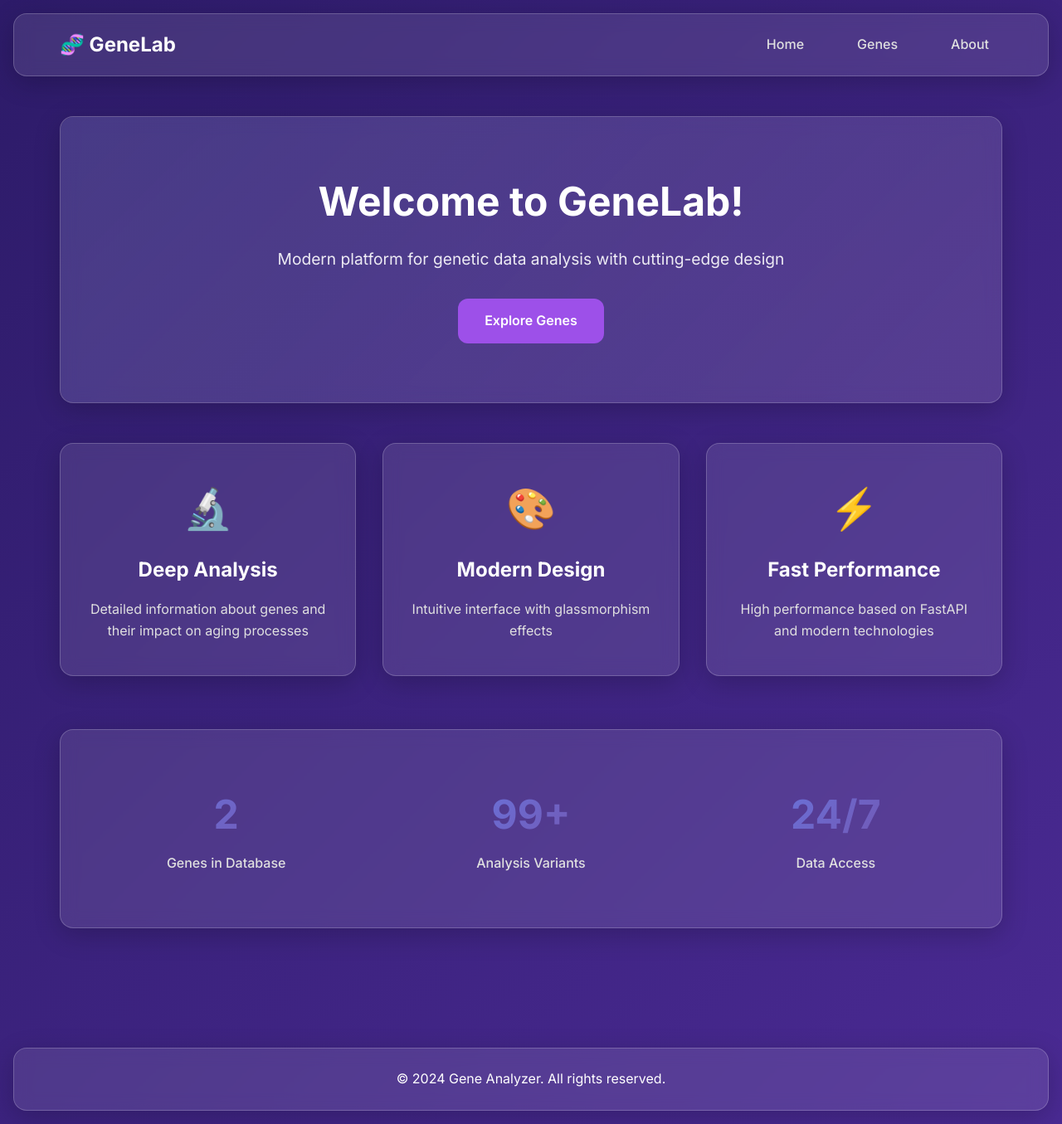
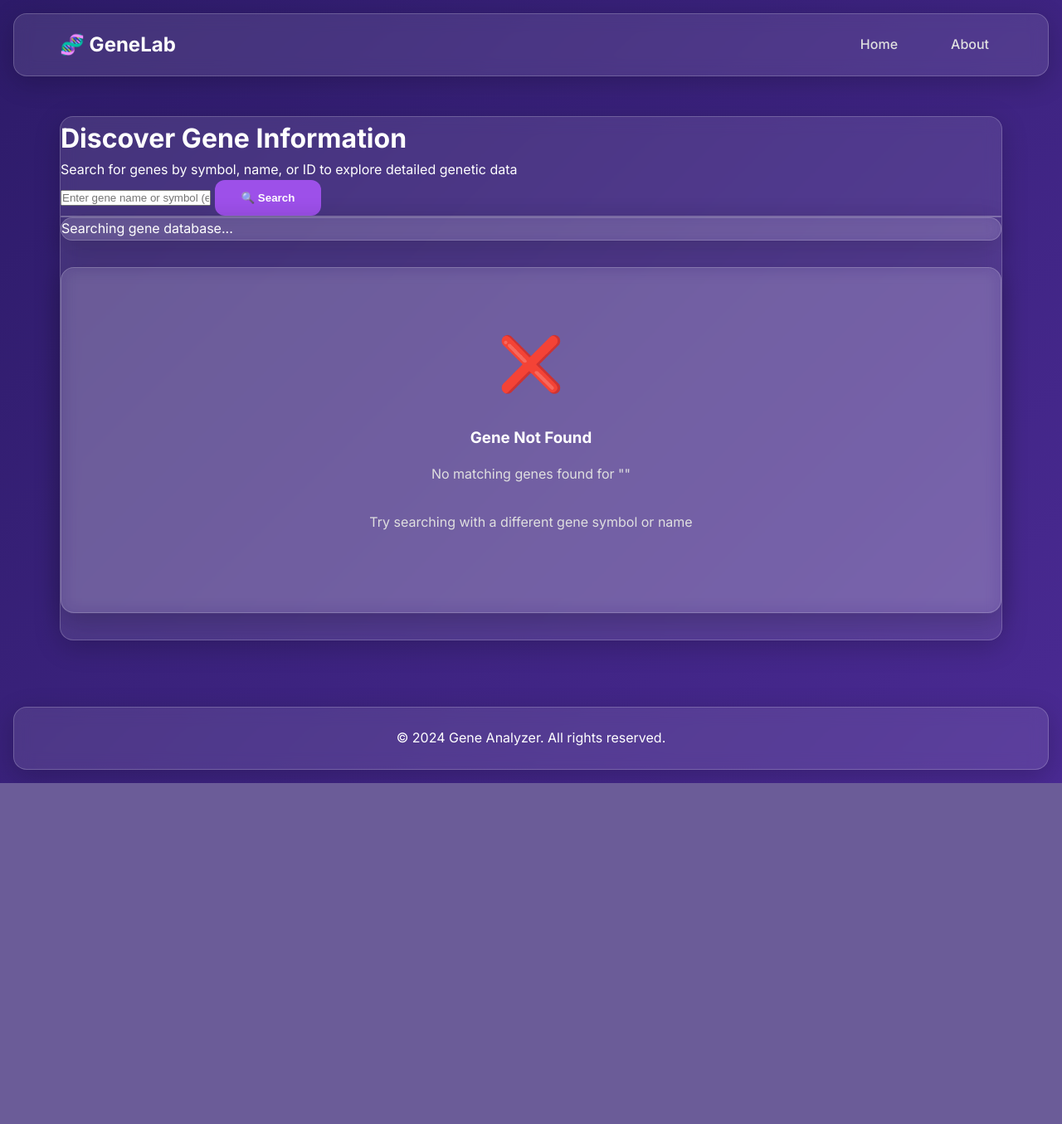
Before and after one commit to DV-V-VA/magistrum, a FastAPI app: page / in a window 1280 px wide. Shown: the whole page at 83% size. After the commit the page ends 944 px from the top, so only its background shows below. Run offline with FastAPI, Linux system fonts and the light colour scheme.

Commit message:
english language frontend v1.01

```diff
--- a/main.py
+++ b/main.py
@@ -1,6 +1,6 @@
 from fastapi import FastAPI, Request
 from fastapi.templating import Jinja2Templates
-from fastapi.responses import HTMLResponse
+from fastapi.responses import HTMLResponse, JSONResponse
 from fastapi.staticfiles import StaticFiles
 import json
 import os
@@ -13,6 +13,29 @@ templates = Jinja2Templates(directory="templates")
 # Статические файлы
 app.mount("/static", StaticFiles(directory="static"), name="static")
 
+# Загрузка данных генов при старте приложения
+genes_data = {}
+
+def load_genes_data():
+    """Load all gene data from JSON files"""
+    global genes_data
+    genes_data = {}
+    try:
+        genes_dir = "data"
+        if os.path.exists(genes_dir):
+            for filename in os.listdir(genes_dir):
+                if filename.endswith('.json'):
+                    gene_symbol = filename.replace('.json', '').upper()
+                    with open(os.path.join(genes_dir, filename), 'r', encoding='utf-8') as f:
+                        gene_data = json.load(f)
+                        genes_data[gene_symbol] = gene_data
+        print(f"Loaded {len(genes_data)} genes")
+    except Exception as e:
+        print(f"Error loading genes data: {e}")
+
+# Загружаем данные при импорте
+load_genes_data()
+
 @app.get("/", response_class=HTMLResponse)
 async def home(request: Request):
     return templates.TemplateResponse("index.html", {"request": request})
@@ -21,53 +44,43 @@ async def home(request: Request):
 async def about(request: Request):
     return templates.TemplateResponse("about.html", {"request": request})
 
-@app.get("/users/{user_id}", response_class=HTMLResponse)
-async def user_profile(request: Request, user_id: int):
-    user_data = {
-        "id": user_id,
-        "name": f"User {user_id}",
-        "email": f"user{user_id}@example.com"
-    }
-    return templates.TemplateResponse("user.html", {"request": request, "user": user_data})
+@app.get("/api/search/{query}")
+async def search_genes(query: str):
+    """API endpoint for gene search"""
+    query = query.upper().strip()
+    results = []
 
-@app.get("/genes", response_class=HTMLResponse)
-async def genes_list(request: Request):
-    """Genes list page"""
-    genes_data = []
-    try:
-        # Load gene data from JSON files
-        genes_dir = "data"
-        if os.path.exists(genes_dir):
-            for filename in os.listdir(genes_dir):
-                if filename.endswith('.json'):
-                    with open(os.path.join(genes_dir, filename), 'r', encoding='utf-8') as f:
-                        gene_data = json.load(f)
-                        genes_data.append(gene_data)
-    except Exception as e:
-        print(f"Error loading genes data: {e}")
+    # Exact match
+    if query in genes_data:
+        return JSONResponse({
+            "exact_match": True,
+            "gene": genes_data[query]
+        })
 
-    return templates.TemplateResponse("genes.html", {
-        "request": request,
-        "genes": genes_data
+    # Partial matches for autocomplete
+    for symbol, gene_data in genes_data.items():
+        if (query in symbol or
+            query in gene_data.get('hgnc_name', '').upper() or
+            any(query in alias.upper() for alias in gene_data.get('hgnc_alias_symbols', []))):
+            results.append({
+                "symbol": symbol,
+                "name": gene_data.get('hgnc_name', ''),
+                "location": gene_data.get('cytoband', '')
+            })
+
+    return JSONResponse({
+        "exact_match": False,
+        "suggestions": results[:10]  # Limit to 10 suggestions
     })
 
-@app.get("/genes/{gene_symbol}", response_class=HTMLResponse)
-async def gene_detail(request: Request, gene_symbol: str):
-    """Gene detail page"""
-    gene_data = None
-    try:
-        file_path = f"data/{gene_symbol.upper()}.json"
-        if os.path.exists(file_path):
-            with open(file_path, 'r', encoding='utf-8') as f:
-                gene_data = json.load(f)
-    except Exception as e:
-        print(f"Error loading gene data: {e}")
-
-    return templates.TemplateResponse("gene_detail.html", {
-        "request": request,
-        "gene": gene_data,
-        "gene_symbol": gene_symbol.upper()
-    })
+@app.get("/api/gene/{symbol}")
+async def get_gene(symbol: str):
+    """API endpoint to get specific gene data"""
+    symbol = symbol.upper()
+    if symbol in genes_data:
+        return JSONResponse({"gene": genes_data[symbol]})
+    else:
+        return JSONResponse({"error": "Gene not found"}, status_code=404)
 
 if __name__ == "__main__":
     import uvicorn
--- a/templates/base.html
+++ b/templates/base.html
@@ -13,7 +13,6 @@
             <a href="{{ url_for('home') }}" class="nav-logo">🧬 GeneLab</a>
             <div class="nav-links">
                 <a href="{{ url_for('home') }}">Home</a>
-                <a href="{{ url_for('genes_list') }}">Genes</a>
                 <a href="{{ url_for('about') }}">About</a>
             </div>
         </div>
--- a/templates/index.html
+++ b/templates/index.html
@@ -1,46 +1,152 @@
 {% extends "base.html" %}
 
-{% block title %}Home - Gene Analyzer{% endblock %}
+{% block title %}Gene Search - Gene Analyzer{% endblock %}
 
 {% block content %}
-<div class="hero glass">
-    <h1>Welcome to GeneLab!</h1>
-    <p>Modern platform for genetic data analysis with cutting-edge design</p>
-    <a href="{{ url_for('genes_list') }}" class="btn btn-primary">Explore Genes</a>
-</div>
+<div class="search-hero">
+    <div class="hero-content glass">
+        <h1>Discover Gene Information</h1>
+        <p>Search for genes by symbol, name, or ID to explore detailed genetic data</p>
 
-<div class="features">
-    <div class="feature-card glass">
-        <div class="feature-icon">🔬</div>
-        <h3>Deep Analysis</h3>
-        <p>Detailed information about genes and their impact on aging processes</p>
-    </div>
-    <div class="feature-card glass">
-        <div class="feature-icon">🎨</div>
-        <h3>Modern Design</h3>
-        <p>Intuitive interface with glassmorphism effects</p>
-    </div>
-    <div class="feature-card glass">
-        <div class="feature-icon">⚡</div>
-        <h3>Fast Performance</h3>
-        <p>High performance based on FastAPI and modern technologies</p>
+        <div class="search-container">
+            <div class="search-box">
+                <input
+                    type="text"
+                    id="geneSearch"
+                    placeholder="Enter gene name or symbol (e.g., TP53, BRCA1)..."
+                    autocomplete="off"
+                >
+                <button id="searchButton" class="btn btn-primary">
+                    <span class="search-icon">🔍</span>
+                    Search
+                </button>
+            </div>
+
+            <!-- Autocomplete dropdown -->
+            <div id="autocompleteResults" class="autocomplete-dropdown glass"></div>
+        </div>
+
+        <!-- Loading state -->
+        <div id="loadingState" class="loading-state glass hidden">
+            <div class="loading-spinner"></div>
+            <p>Searching gene database...</p>
+        </div>
+
+        <!-- Error state -->
+        <div id="errorState" class="error-state glass hidden">
+            <div class="error-icon">❌</div>
+            <h3>Gene Not Found</h3>
+            <p>No matching genes found for "<span id="searchQuery"></span>"</p>
+            <p class="suggestion">Try searching with a different gene symbol or name</p>
+        </div>
     </div>
 </div>
 
-<div class="stats-section">
-    <div class="stats-container glass">
-        <div class="stat-item">
-            <div class="stat-number">2</div>
-            <div class="stat-label">Genes in Database</div>
+<!-- Gene Details Card -->
+<div id="geneDetails" class="gene-details-container hidden">
+    <!-- Gene details will be inserted here by JavaScript -->
+</div>
+
+<!-- Gene details template (hidden) -->
+<template id="geneTemplate">
+    <div class="gene-header-section glass">
+        <div class="gene-title">
+            <h1>Gene <span class="gene-symbol"></span></h1>
+            <span class="gene-type-badge"></span>
         </div>
-        <div class="stat-item">
-            <div class="stat-number">99+</div>
-            <div class="stat-label">Analysis Variants</div>
+        <p class="gene-subtitle"></p>
+    </div>
+
+    <div class="gene-details-grid">
+        <!-- Basic Information Section -->
+        <div class="detail-section glass">
+            <h2 class="section-title">🧬 Basic Information</h2>
+            <div class="section-content">
+                <div class="field-group">
+                    <div class="field">
+                        <label>Cytogenetic Location:</label>
+                        <span class="cytoband">N/A</span>
+                    </div>
+                    <div class="field">
+                        <label>Locus Group:</label>
+                        <span class="locus-group">N/A</span>
+                    </div>
+                    <div class="field">
+                        <label>Last Modified:</label>
+                        <span class="last-modified">N/A</span>
+                    </div>
+                </div>
+            </div>
         </div>
-        <div class="stat-item">
-            <div class="stat-number">24/7</div>
-            <div class="stat-label">Data Access</div>
+
+        <!-- Gene Identifiers Section -->
+        <div class="detail-section glass">
+            <h2 class="section-title">🔗 Gene Identifiers</h2>
+            <div class="section-content">
+                <div class="field-group" id="identifiersContainer">
+                    <!-- Identifiers will be populated by JavaScript -->
+                </div>
+            </div>
+        </div>
+
+        <!-- Database References Section -->
+        <div class="detail-section glass">
+            <h2 class="section-title">📊 Database References</h2>
+            <div class="section-content">
+                <div class="field-group">
+                    <div class="field omim-field">
+                        <label>OMIM IDs:</label>
+                        <span class="omim-ids">N/A</span>
+                    </div>
+                    <div class="field mane-field">
+                        <label>MANE Select Transcripts:</label>
+                        <span class="mane-select">N/A</span>
+                    </div>
+                </div>
+            </div>
+        </div>
+
+        <!-- Aliases Section -->
+        <div class="detail-section glass">
+            <h2 class="section-title">📝 Aliases & Previous Names</h2>
+            <div class="section-content">
+                <div class="field-group">
+                    <div class="field alias-symbols-field">
+                        <label>Alias Symbols:</label>
+                        <span class="alias-symbols">N/A</span>
+                    </div>
+                    <div class="field alias-names-field">
+                        <label>Alias Names:</label>
+                        <span class="alias-names">N/A</span>
+                    </div>
+                    <div class="field prev-names-field">
+                        <label>Previous Names:</label>
+                        <span class="prev-names">N/A</span>
+                    </div>
+                </div>
+            </div>
+        </div>
+
+        <!-- Orthologs Section -->
+        <div class="detail-section glass">
+            <h2 class="section-title">🔄 Orthologs</h2>
+            <div class="section-content">
+                <div class="orthologs-grid" id="orthologsContainer">
+                    <!-- Orthologs will be populated by JavaScript -->
+                </div>
+            </div>
         </div>
     </div>
-</div>
+</template>
+
+<!-- Autocomplete item template -->
+<template id="suggestionTemplate">
+    <div class="suggestion-item">
+        <div class="suggestion-main">
+            <strong class="suggestion-symbol"></strong>
+            <span class="suggestion-name"></span>
+        </div>
+        <div class="suggestion-location"></div>
+    </div>
+</template>
 {% endblock %}
```
Also changed, not shown: templates/about.html (+21 -0 lines).
